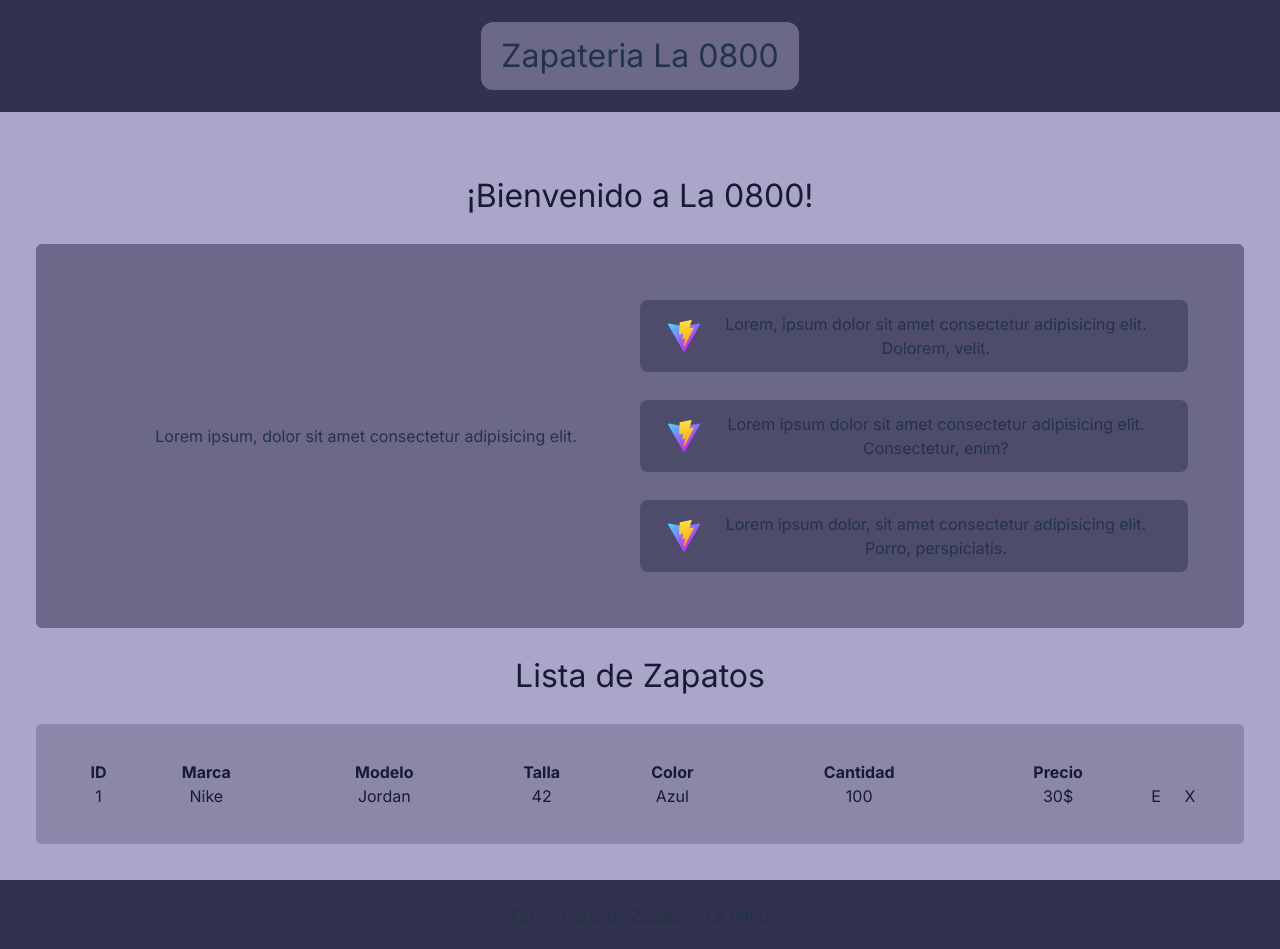
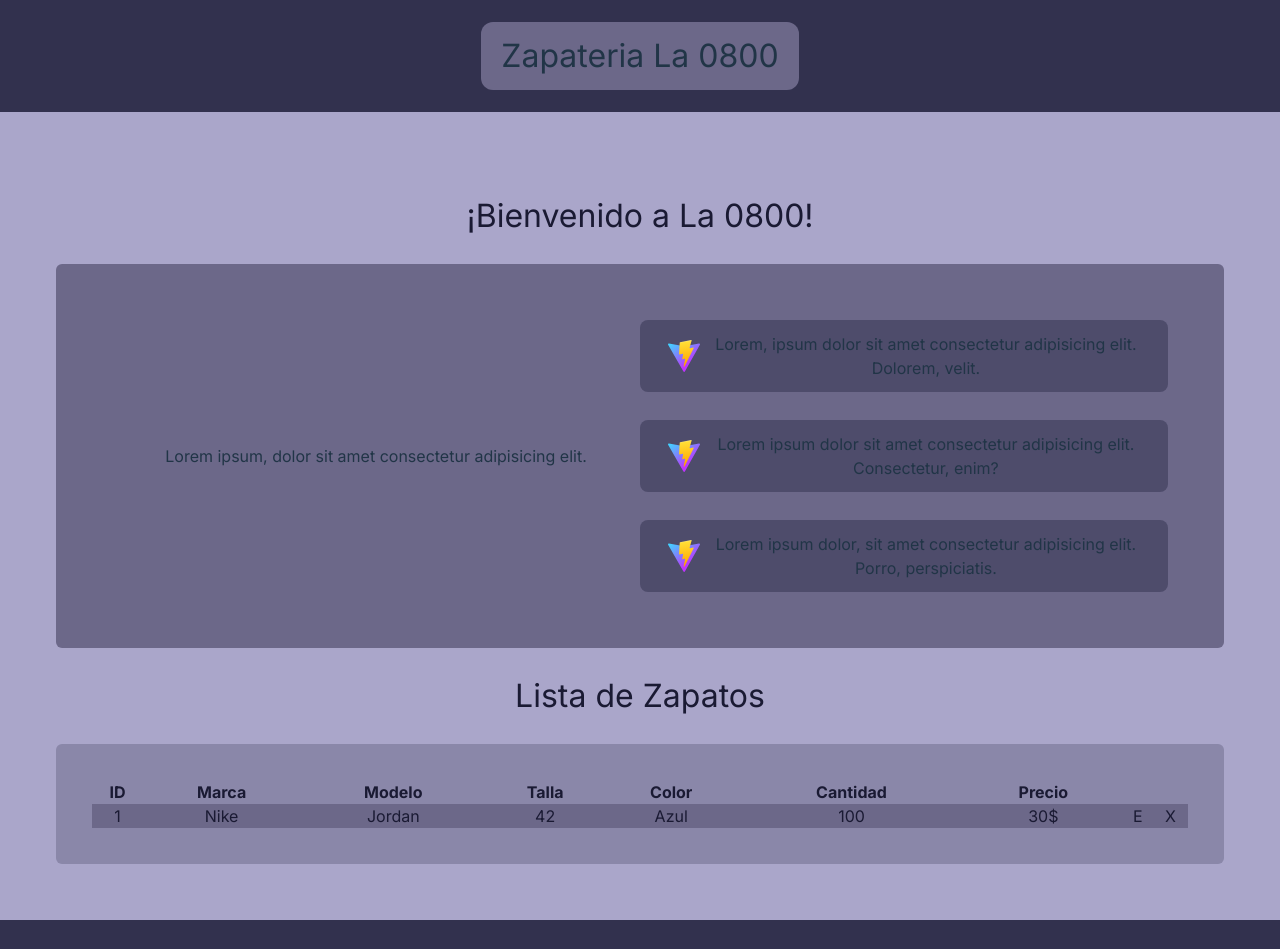
Before and after one commit to Jupagolab/Actividad-1-FRONT-II, a React (Vite) app: page / in a window 1280 px wide. Shown: the top 949 px of the page. Built offline with nearby package versions, Linux system fonts and the light colour scheme.

Commit message:
Update App.jsx

```diff
--- a/src/App.jsx
+++ b/src/App.jsx
@@ -10,7 +10,7 @@ function App() {
           <h1>Zapateria La 0800</h1>
         </a>
       </header>
-      <main className='mx-auto justify-center align-middle bg-morado-900 h-full p-9'>
+      <main className='mx-auto justify-center align-middle bg-morado-900 h-full p-14'>
         <div>
           <h2 className='text-morado-300 my-6'>¡Bienvenido a La 0800!</h2>
 
@@ -63,7 +63,7 @@ function App() {
                   <th></th>
                 </tr>
               </thead>
-              <tbody>
+              <tbody className='bg-morado-700 p-6'>
                 <tr>
                   <td>1</td>
                   <td>Nike</td>
```
